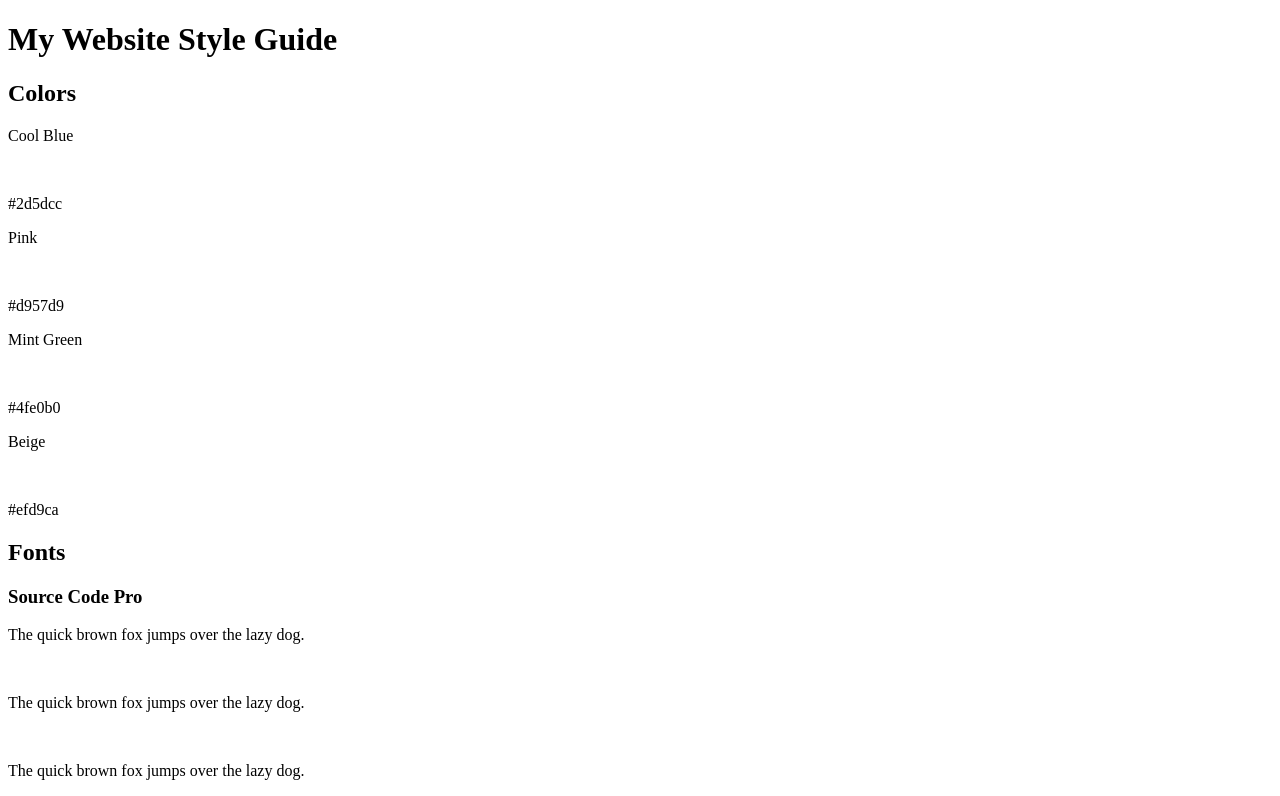
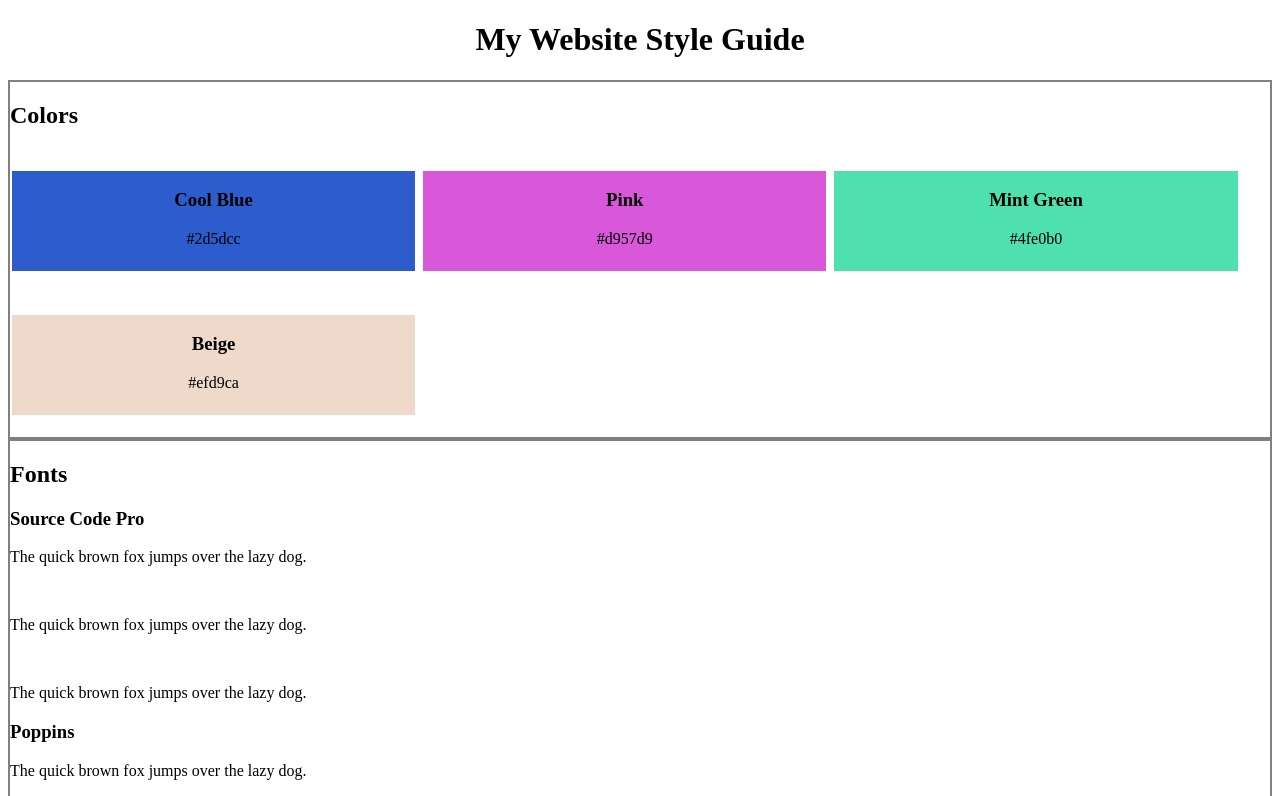
Before and after one commit to lfollis/style-guide-project, a plain HTML site: page index.html in a window 1280 px wide. Shown: the top 796 px of the page. Drawn offline with Linux system fonts and the light colour scheme.

Commit message:
added css styling to colors

```diff
--- a/Resources/style.css
+++ b/Resources/style.css
@@ -0,0 +1,54 @@
+/*!--Universal styles --*/
+
+h1 {
+    text-align: center;
+}
+
+/*!--sections--*/
+div.section-box {
+    border: 2px solid gray;
+}
+
+div.color-container {
+    width: 100%
+}
+
+div.blue {
+    border: 2px solid white;
+    background-color: #2d5dcc;
+    display: inline-block;
+    width: 32%;
+    text-align: center;
+    margin: 20px auto;
+    min-height: 100px;
+}
+
+div.pink {
+    border: 2px solid white;
+    background-color: #d957d9;
+    display: inline-block;
+    width: 32%;
+    text-align: center;
+    margin: 20px auto;
+    min-height: 100px;
+}
+
+div.mint-green {
+    border: 2px solid white;
+    background-color: #4fe0b0;
+    display: inline-block;
+    width: 32%;
+    text-align: center;
+    margin: 20px auto;
+    min-height: 100px;
+}
+
+div.beige {
+    border: 2px solid white;
+    background-color: #efd9ca;
+    display: inline-block;
+    width: 32%;
+    text-align: center;
+    margin: 20px auto;
+    min-height: 100px;
+}
--- a/index.html
+++ b/index.html
@@ -4,51 +4,53 @@
         <meta charset="UTF-8" />
         <title>Hello, world!</title>
         <meta name="viewport" content="width=device-width,initial-scale=1" />
+        <link href="Resources\style.css" rel="stylesheet" type="text/css">
       </head>
     <body>
-        <div class="section box">
         <h1>My Website Style Guide</h1>
-        <div class="section box">
+        <div class="section-box">
             <h2>Colors</h2>
-            <div class="color box">
-                <p>Cool Blue</p></div><br>
+            <div class="color-container">
+                <div class="blue">
+                    <h3>Cool Blue</h3>
                     <p>#2d5dcc</p>
                 </div>
-            <div class="color box">
-                <p>Pink</p></div><br>
+                <div class="pink">
+                    <h3>Pink</h3>
                     <p>#d957d9</p>
                 </div>
-            <div class="color box">
-                <p>Mint Green</p></div><br>
+                <div class="mint-green">
+                    <h3>Mint Green</h3>
                     <p>#4fe0b0</p>
                 </div>
-            <div class="color box">
-                <p>Beige</p></div><br>
+                <div class="beige">
+                    <h3>Beige</h3>
                     <p>#efd9ca</p>
                 </div>
             </div>
-        <div class="section box">
+        </div>
+        <div class="section-box">
             <h2>Fonts</h2>
-            <div class="font box">
+            <div class="font-box">
                 <h3>Source Code Pro</h3>
                 <p>The quick brown fox jumps over the lazy dog.</p><br>
                 <p class="bold">The quick brown fox jumps over the lazy dog.</p><br>
                 <p class="italic">The quick brown fox jumps over the lazy dog.</p>
             </div>
-            <div class="font box">
+            <div class="font-box">
                 <h3>Poppins</h3>
                 <p>The quick brown fox jumps over the lazy dog.</p><br>
                 <p class="bold">The quick brown fox jumps over the lazy dog.</p><br>
                 <p class="italic">The quick brown fox jumps over the lazy dog.</p>
             </div>
-            <div class="font box">
+            <div class="font-box">
                 <h3>Nunito Sans</h3>
                 <p>The quick brown fox jumps over the lazy dog.</p><br>
                 <p class="bold">The quick brown fox jumps over the lazy dog.</p><br>
                 <p class="italic">The quick brown fox jumps over the lazy dog.</p>
             </div>
         </div>
-        <div>
+        <div class="section-box">
         <h2>Text Styles</h2>
         <p>H1: Main Page Heading</p>
         <ul>
```
Lines whose indentation alone changed are shown as unchanged.
